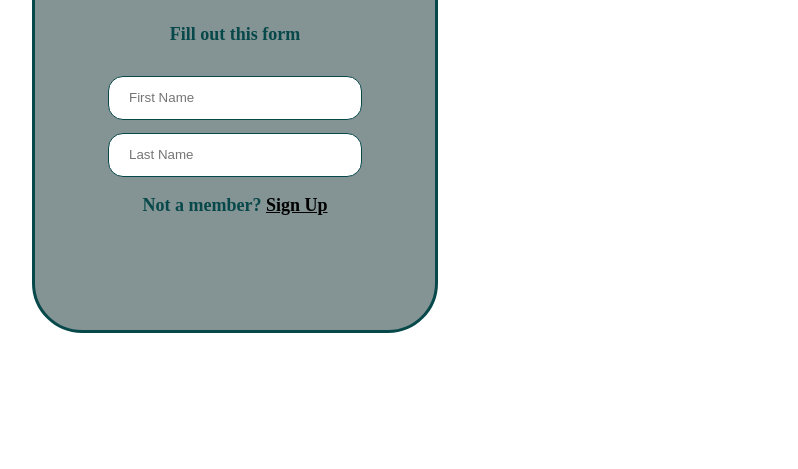
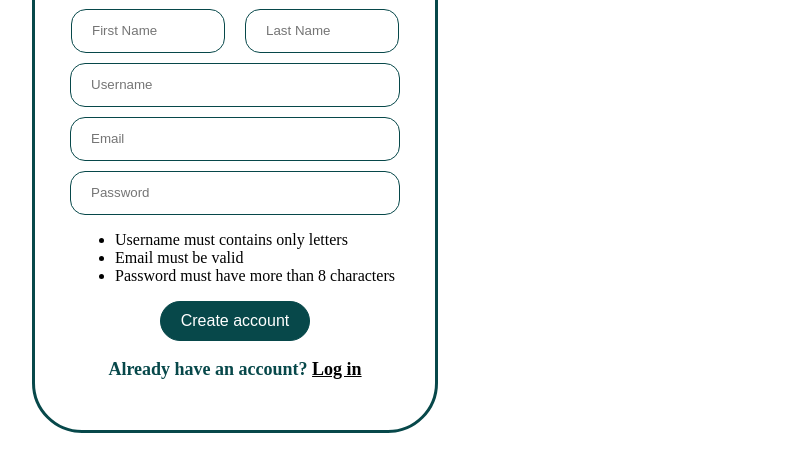
Before and after one commit to Aldrin1807/ProjektiEcommerce, a plain HTML site: page register.html in a window 1280 px wide. Shown: the part 331-800 px from the top of the page, without its empty margins (405-1203 px from the left). Drawn offline with Linux system fonts and the light colour scheme.

Commit message:
register and login form done

```diff
--- a/register.html
+++ b/register.html
@@ -29,9 +29,22 @@
      <div class="log">
         <h1>Register</h1>
         <p>Fill out this form</p>
+        <div id="info">
         <input type="text" placeholder="First Name" name="" id="fname">
         <input type="text" placeholder="Last Name" name="" id="lname">
-        <p>Not a member? <a href="register.html" style="color:black;">Sign Up</a></p>
+        </div>
+        <div id="info2">
+        <input type="text" name="" id="" placeholder="Username">
+        <input type="email" placeholder="Email">
+        <input type="password" placeholder="Password">
+    </div>
+        <ul>
+            <li>Username must contains only letters</li>
+            <li>Email must be valid</li>
+            <li>Password must have more than 8 characters</li>
+        </ul>
+        <button>Create account</button>
+        <p>Already have an account? <a href="login.html" style="color:black;">Log in</a></p>
     </div>
 </body>
 </html>
--- a/style.css
+++ b/style.css
@@ -35,7 +35,7 @@ header{
 }
 .log{
     border: 1px solid;
-    height: 500px;
+    height: 600px;
     width: 400px;
     margin: 0 auto;
     margin-top: 100px;
@@ -53,6 +53,7 @@ header{
     border: solid 0.5px #07484a;
     padding-left: 20px;
 }
+
 .log p{
     font-size: large;
     color: #07484a;
@@ -60,18 +61,28 @@ header{
 }
 .log button{
     height: 40px;
-    width: 100px;
+    width: 150px;
     border-radius: 20px;
     border: solid 0.5px #07484a;
     background-color: #07484a;
     color: white;
     cursor: pointer;
+    font-size: medium;
+
 }
 #fname, #lname{
-    margin-top: 13px;
-
+    width: 130px;
+    margin: 10px;
 }
-.log{
-    background-color: rgb(132, 147, 147);
-
+#info{
+    display: flex;
+    margin-bottom: -10px;
 }
+#info2{
+    display: flex;
+    flex-direction: column;
+}
+#info2 input{
+    margin-top: 10px;
+    width: 306px;
+}
```
Also changed, not shown: login.html (+1 -0 lines).
